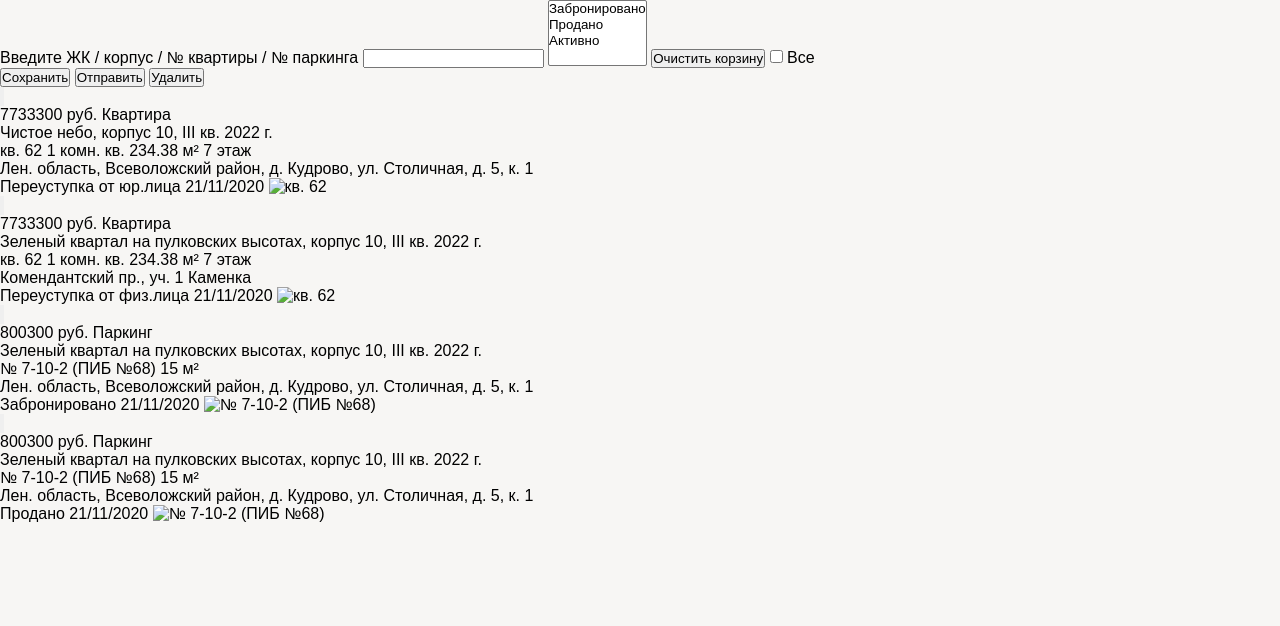
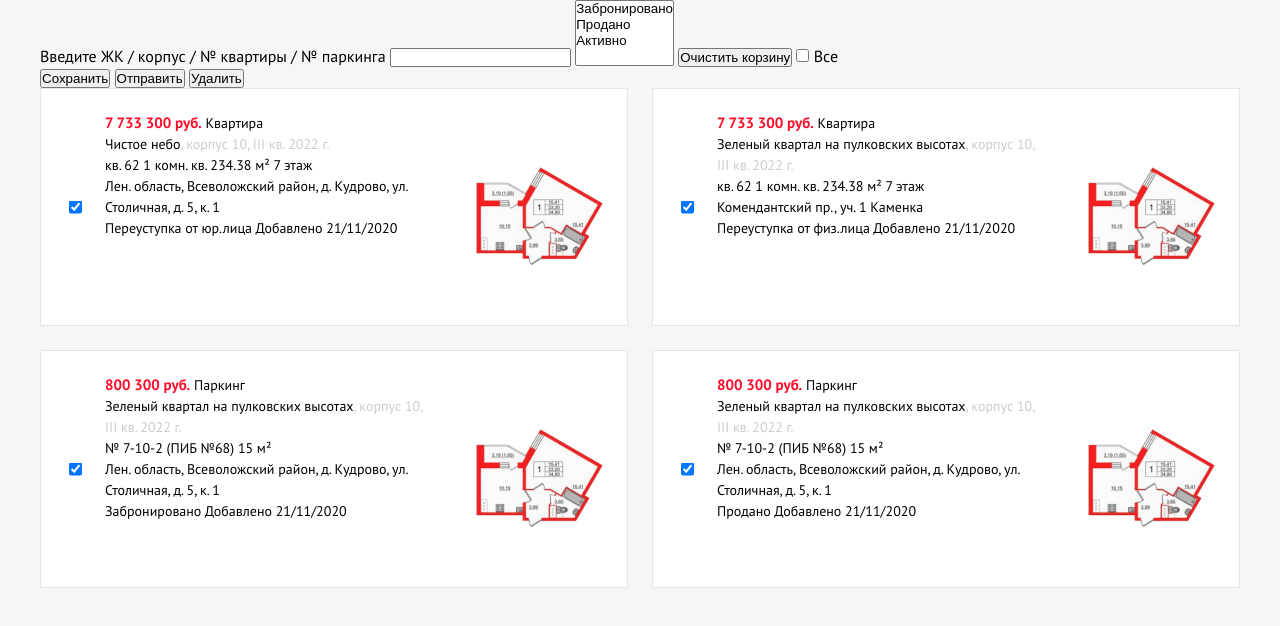
Before and after one commit to abramsea/test_pn, a plain HTML site: page index.html in a window 1280 px wide. Drawn offline with nearby package versions, Linux system fonts and the light colour scheme; a web font is replaced by a local one.

Commit message:
Update 2021-07-16T14:49:13.870Z

```diff
--- a/css/base.min.css
+++ b/css/base.min.css
@@ -1 +1 @@
-@font-face{font-family:'PT Sans';src:url(PTSans-Regular.woff2) format("woff2"),url(PTSans-Regular.woff) format("woff");font-weight:400;font-style:normal;font-display:swap}@font-face{font-family:'PT Sans';src:url(PTSans-Bold.woff2) format("woff2"),url(PTSans-Bold.woff) format("woff");font-weight:700;font-style:normal;font-display:swap}*{box-sizing:border-box;padding:0;margin:0}html{overflow-x:hidden;font-family:"PT Sans",Arial,Helvetica,sans-serif;scroll-behavior:smooth}body{overflow:hidden;background:#f7f6f4}
+@charset "UTF-8";@font-face{font-family:'PT Sans';src:url(../fonts/PTSans-Regular.woff) format("woff");font-weight:400;font-style:normal;font-display:swap}@font-face{font-family:'PT Sans';src:url(../fonts/PTSans-Bold.woff) format("woff");font-weight:700;font-style:normal;font-display:swap}ul.cards{display:flex;flex-wrap:wrap;list-style:none}ul.cards li.card{font-size:14px;line-height:calc(21 / 14);position:relative;flex-shrink:0;width:calc(50% - 12px);height:238px;padding:calc(4px * 6) calc(4px * 49) calc(4px * 6) calc(4px * 16);margin-right:calc(4px * 6);margin-top:calc(4px * 6);background:#fff;border:1px solid #e5e5e5}ul.cards li.card:nth-child(2n){margin-right:0}ul.cards li.card:nth-child(-n+2){margin-top:0}ul.cards li.card input[type=checkbox]{position:absolute;top:50%;left:28px;transform:translate(0,-50%)}ul.cards li.card span.card__price{font-size:15px;line-height:calc(20 / 15);font-weight:700;color:#ff0d29}ul.cards li.card span.card__price::after{content:' руб.'}ul.cards li.card span.card__queue{color:#ccc}ul.cards li.card picture.card__plan{position:absolute;top:78px;right:24px;display:block;width:128px;height:98px}ul.cards li.card picture.card__plan img{display:block;width:100%;height:100%;-o-object-fit:contain;object-fit:contain}*{box-sizing:border-box;padding:0;margin:0}html{overflow-x:hidden;font-family:"PT Sans",Arial,Helvetica,sans-serif;scroll-behavior:smooth}body{overflow:hidden;background:#f7f6f4}main{max-width:1200px;margin:0 auto}
--- a/index.html
+++ b/index.html
@@ -48,11 +48,11 @@
             <ul class="cards">
                 <li v-for="apartment in apartments" class="card">
 
-                    <input type="button" checked></input>
+                    <input type="checkbox" checked></input>
 
                     <div class="card__main-info">
                         <span class="card__price">
-                            {{ apartment.price }}&nbsp;руб.
+                            {{ apartment.price }}
                         </span>
                         <span class="card__type">
                             {{ apartment.type }}
@@ -98,10 +98,10 @@
                     </span>
 
                     <span class="card__added">
-                        {{ apartment.added }}
+                       Добавлено {{ apartment.added }}
                     </span>
 
-                    <picture>
+                    <picture class="card__plan">
                         <img :src="apartment.image" :alt="apartment.number">
                     </picture>
 
--- a/js/app.js
+++ b/js/app.js
@@ -15,7 +15,8 @@ const app = new Vue({
 				number: 'кв. 62',
 				rooms: '1 комн. кв.',
 				added: '21/11/2020',
-				image: '/images/apartment.jpg'
+				image: './images/apartment.jpg',
+				shown: true
 			},
 			id2: {
 				id: 2,
@@ -30,7 +31,8 @@ const app = new Vue({
 				number: 'кв. 62',
 				rooms: '1 комн. кв.',
 				added: '21/11/2020',
-				image: '/images/apartment.jpg'
+				image: './images/apartment.jpg',
+				shown: true
 			},
 			id3: {
 				id: 3,
@@ -43,7 +45,8 @@ const app = new Vue({
 				square: 15,
 				number: '№ 7-10-2 (ПИБ №68)',
 				added: '21/11/2020',
-				image: '/images/apartment.jpg'
+				image: './images/apartment.jpg',
+				shown: true
 			},
 			id4: {
 				id: 4,
@@ -56,8 +59,33 @@ const app = new Vue({
 				square: 15,
 				number: '№ 7-10-2 (ПИБ №68)',
 				added: '21/11/2020',
-				image: '/images/apartment.jpg'
+				image: './images/apartment.jpg',
+				shown: true
 			}
 		}
 	}
 })
+
+const spaceNumber = ( num ) => {
+	if ( num > 999 )
+	{
+		num += '';
+
+		num = num
+			.split( '' )
+			.reverse()
+			.join( '' )
+			.replace( /\d{3}/g, '$& ' )
+			.split( '' ).reverse().join( '' )
+			.replace( /^ /, '' );
+	}
+
+	return num;
+};
+
+const prices = document.querySelectorAll( 'span.card__price' );
+
+if ( prices.length )
+{
+	prices.forEach( ( price ) => price.textContent = spaceNumber( parseInt( price.textContent )));
+}
```
Also changed, not shown: images/apartment.jpg (added).
